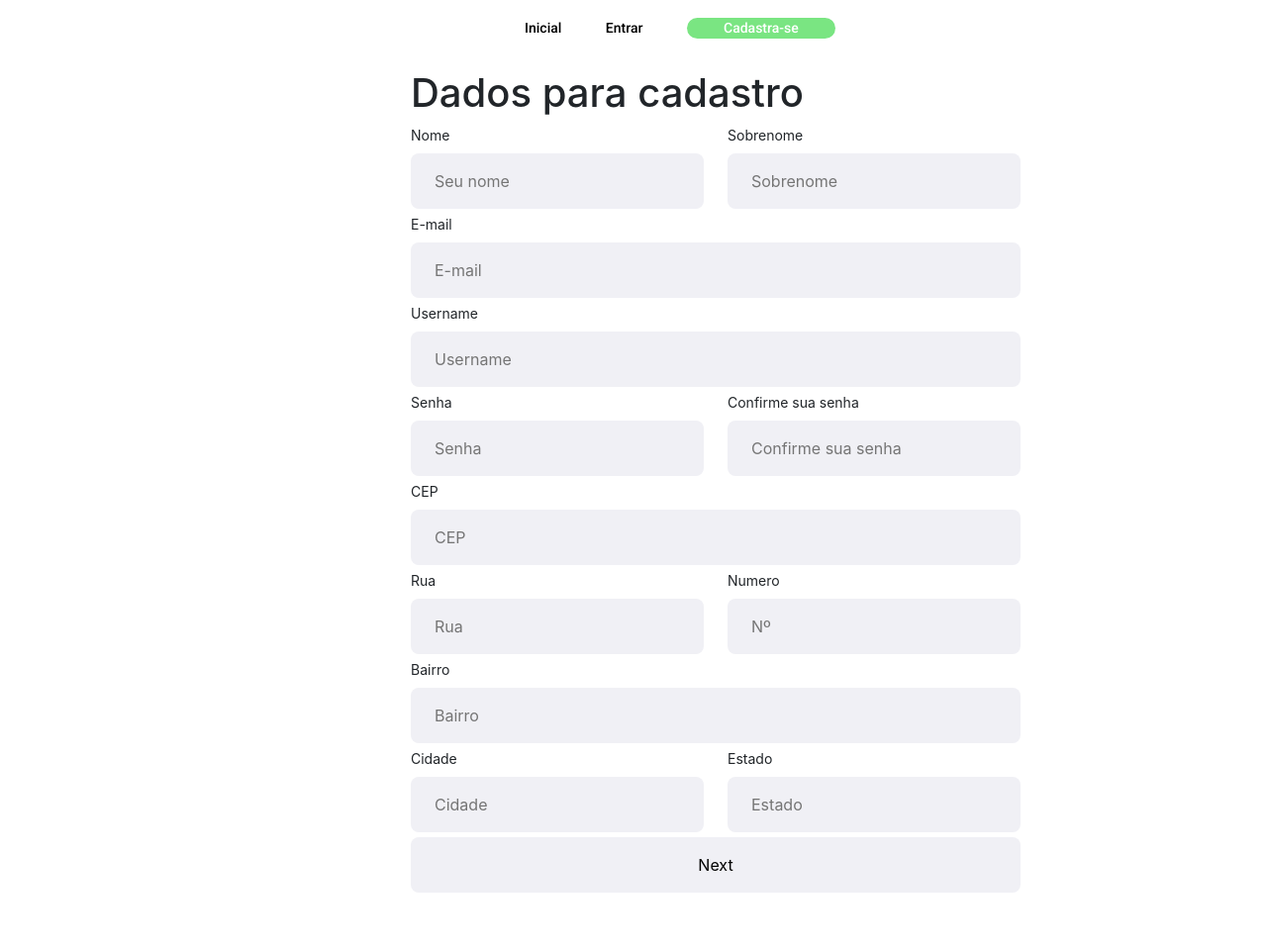
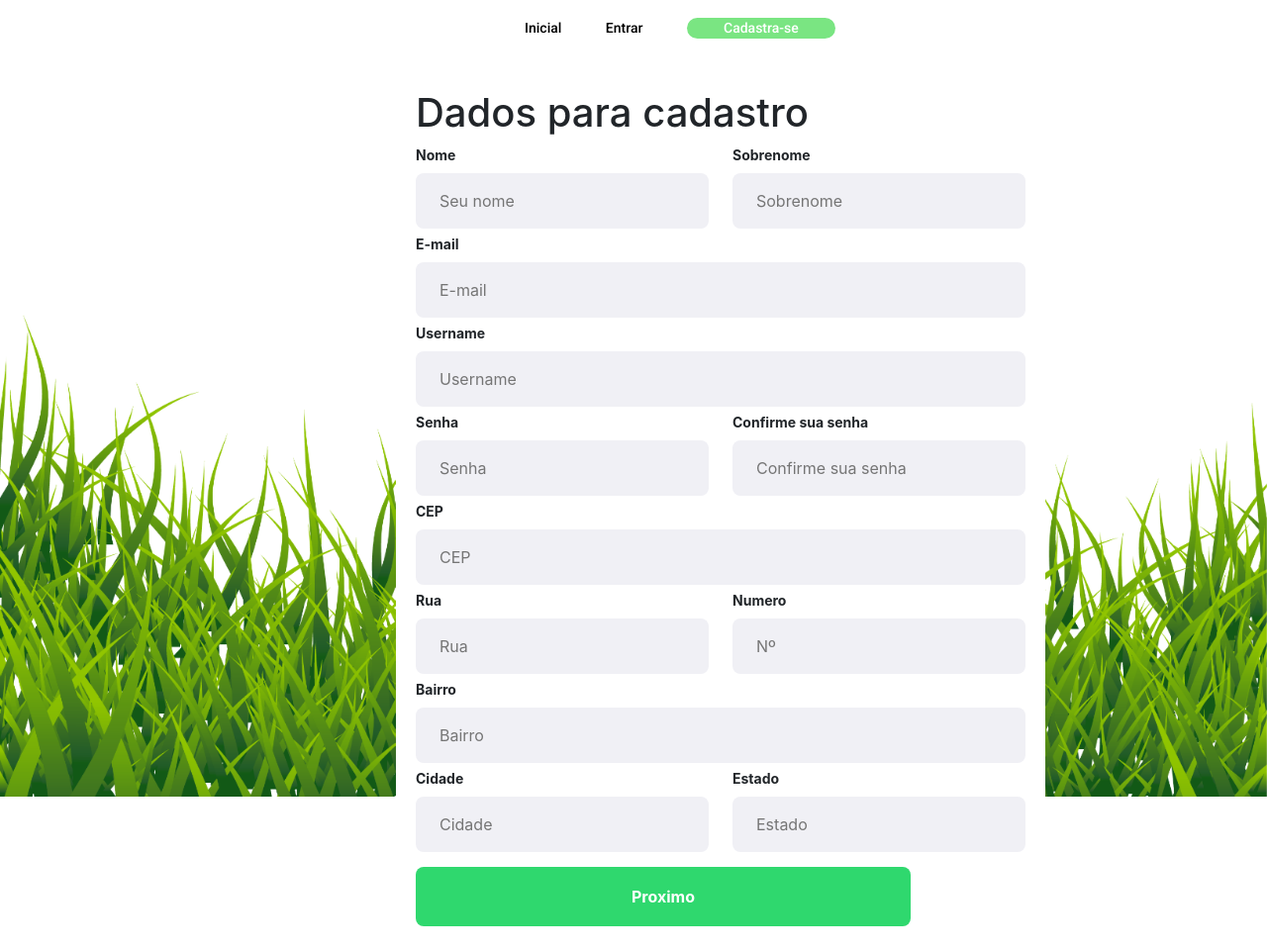
Before and after one commit to WalissonCF/Reconhecimento-Facial, a Flask app: page /register in a window 1280 px wide. Shown: the whole page at 99% size. Before the commit the page ends 902 px from the top, so only its background shows below. Run offline with Flask 2, Linux system fonts and the light colour scheme; some libraries are stand-ins or nearby versions.

Commit message:
Adicionada imagem na tela registro

```diff
--- a/app/static/css/register.css
+++ b/app/static/css/register.css
@@ -4,13 +4,16 @@ form {
     padding: 5px;
     border-radius: 8px;
     max-width: 800px;
-    margin-left: -870px;
+    margin-left: -885px;
     margin-top: -50px;
 }
 
 form fieldset {
+    background-color: white;
     margin-top: 100px;
-    border: 0;
+    border: solid 20px;
+    border-radius: 20px;
+    border-color: white;
 }
 
 form .field {
@@ -35,6 +38,7 @@ form input {
 form label {
     font-size: 14px;
     margin-bottom: 8px;
+    font-weight: bold;
 }
 
 form .field-group .field+.field {
@@ -78,62 +82,39 @@ form button:hover {
 }
 
 #register-user {
-    width: 300px;
-    height: 40px;
-    background-color: #2fd86e;
-    border-radius: 8px;
-    color: white;
-    font-weight: bold;
-    font-size: 16px;
-    border: 0;
-    margin-top: 10px;
-    transition: background-color 400ms;
+    width: 300px !important;
+    height: 40px !important;
+    background-color: #2fd86e !important;
+    border-radius: 8px !important;
+    color: white !important;
+    font-weight: bold !important;
+    font-size: 16px !important;
+    border: 0 !important;
+    margin-top: 10px !important;
+    transition: background-color 400ms !important;
 }
 
 #register-user:hover {
-    background-color: white;
-    color: #2fd86e;
+    background-color: white !important;
+    color: #2fd86e !important;
 }
 
-#yes {
-    margin-top: 10px;
-    width: auto;
-    padding-left: 15px;
-    padding-right: 15px;
-    height: 40px;
-    background-color: #2fd86e;
-    border-radius: 8px;
-    color: white;
-    font-weight: bold;
-    font-size: 16px;
-    border: 0;
-    margin-top: 10px;
-    transition: background-color 400ms;
+#next-page-register {
+    width: 500px !important;
+    height: 60px !important;
+    background-color: #2fd86e !important;
+    border-radius: 8px !important;
+    color: white !important;
+    font-weight: bold !important;
+    font-size: 16px !important;
+    border: 0 !important;
+    margin-top: 10px !important;
+    transition: background-color 400ms !important;
 }
 
-#yes:hover {
-    background-color: white;
-    color: #2fd86e;
-}
-
-#no {
-    width: auto;
-    padding-left: 15px;
-    padding-right: 15px;
-    height: 40px;
-    background-color: tomato;
-    border-radius: 8px;
-    color: white;
-    font-weight: bold;
-    font-size: 16px;
-    border: 0;
-    margin-top: 10px;
-    transition: background-color 400ms;
-}
-
-#no:hover {
-    background-color: white;
-    color: tomato;
+#next-page-register:hover {
+    background-color: white !important;
+    color: #2fd86e !important;
 }
 
 .confirm-image {
@@ -147,3 +128,12 @@ form button:hover {
     font-family: 'Roboto', sans-serif;
     font-size: 12px;
 }
+
+.image-background {
+    margin-top: 250px;
+    position: fixed;
+    height: 500px;
+    width: 100%;
+    /* bottom: 0; */
+    z-index: -1;
+}
--- a/app/static/js/register.js
+++ b/app/static/js/register.js
@@ -42,13 +42,6 @@ $('#content-form-register').submit(function(e){
     next()
 });
 
-buttonNextPageRegister.addEventListener('click', function () {
-    function setTopo() {
-        $(window).scrollTop(0);
-    }
-    $(window).bind('scroll', setTopo);
-});
-
 buttonConfirm.addEventListener('click', function () {
     removeAtributos(textConfirm, "hidden");
 });
--- a/app/templates/register.html
+++ b/app/templates/register.html
@@ -4,7 +4,8 @@
 <link rel="stylesheet" href="{{ url_for('static', filename="css/register.css") }}">
 <link rel="stylesheet" href="{{ url_for('static', filename="css/responsive.css") }}">
 <link rel="stylesheet" href="{{ url_for('static', filename="css/capture-image.css") }}">
-<link href="https://fonts.googleapis.com/css2?family=Open+Sans:wght@700&family=Roboto:wght@500;700&display=swap" rel="stylesheet"> {% endblock head%} {% block content %}
+<link href="https://fonts.googleapis.com/css2?family=Open+Sans:wght@700&family=Roboto:wght@500;700&display=swap"
+    rel="stylesheet"> {% endblock head%} {% block content %}
 
 <div id="content-menu">
     <div class="menu-cells">
@@ -72,11 +73,12 @@
                 </div>
             </div>
             <div class="field">
-                <input id='next-page-register' type="submit" value="Next">
+                <input id='next-page-register' type="submit" value="Proximo">
             </div>
         </fieldset>
     </form>
 </div>
+<img class="image-background" src="{{ url_for('static', filename="images/index.png") }}">
 <div class="capture-image-user" hidden>
     <div id="content-image-user">
         <video id="player" autoplay></video>
@@ -88,24 +90,26 @@
         <button id="capture" class="particles-button">Capturar</button>
     </div>
     <div id="content-info">
-        <svg class="svg-alert" width="1.5em" height="1.4em" viewBox="0 0 16 16" class="bi bi-exclamation-square-fill" fill="#ffee32" xmlns="http://www.w3.org/2000/svg">
+        <svg class="svg-alert" width="1.5em" height="1.4em" viewBox="0 0 16 16" class="bi bi-exclamation-square-fill"
+            fill="#ffee32" xmlns="http://www.w3.org/2000/svg">
             <path fill-rule="evenodd"
                 d="M2 0a2 2 0 0 0-2 2v12a2 2 0 0 0 2 2h12a2 2 0 0 0 2-2V2a2 2 0 0 0-2-2H2zm6 4a.905.905 0 0 0-.9.995l.35 3.507a.552.552 0 0 0 1.1 0l.35-3.507A.905.905 0 0 0 8 4zm.002 6a1 1 0 1 0 0 2 1 1 0 0 0 0-2z" />
         </svg>
-        <p class="text-info-p"> Para realização do reconhecimento facil é preciso possuir uma Webcam. <br> Para continuar o processo de reconhecimento facial <br> clique no botão acima.
-        </p>
+        <p class="text-info-p"><b> Para realização do reconhecimento facil é preciso possuir uma Webcam. <br> Para
+            continuar o processo de reconhecimento facial <br> clique no botão acima.
+        </b></p>
     </div>
 </div>
 <div class="confirm" hidden>
     <button id="register-user" onclick=requestUser()>Cadastrar</button>
-    <p class="text-confirm" hidden>Cadastrado com sucesso!</p>
+    <p class="text-confirm" hidden><b>Cadastrado com sucesso!</b></p>
 </div>
 <script src="{{ url_for('static', filename="js/register.js") }}"></script>
 <script src="{{ url_for('static', filename="js/registerUser.js") }}"></script>
 <script src="{{ url_for('static', filename="js/capture-image.js") }}"></script>
 <script>
     $("#cep").mask("00000-000");
-    setTimeout(function() {
+    setTimeout(function () {
         $('#content-info').fadeOut('fast');
     }, 15000);
 </script>
```
